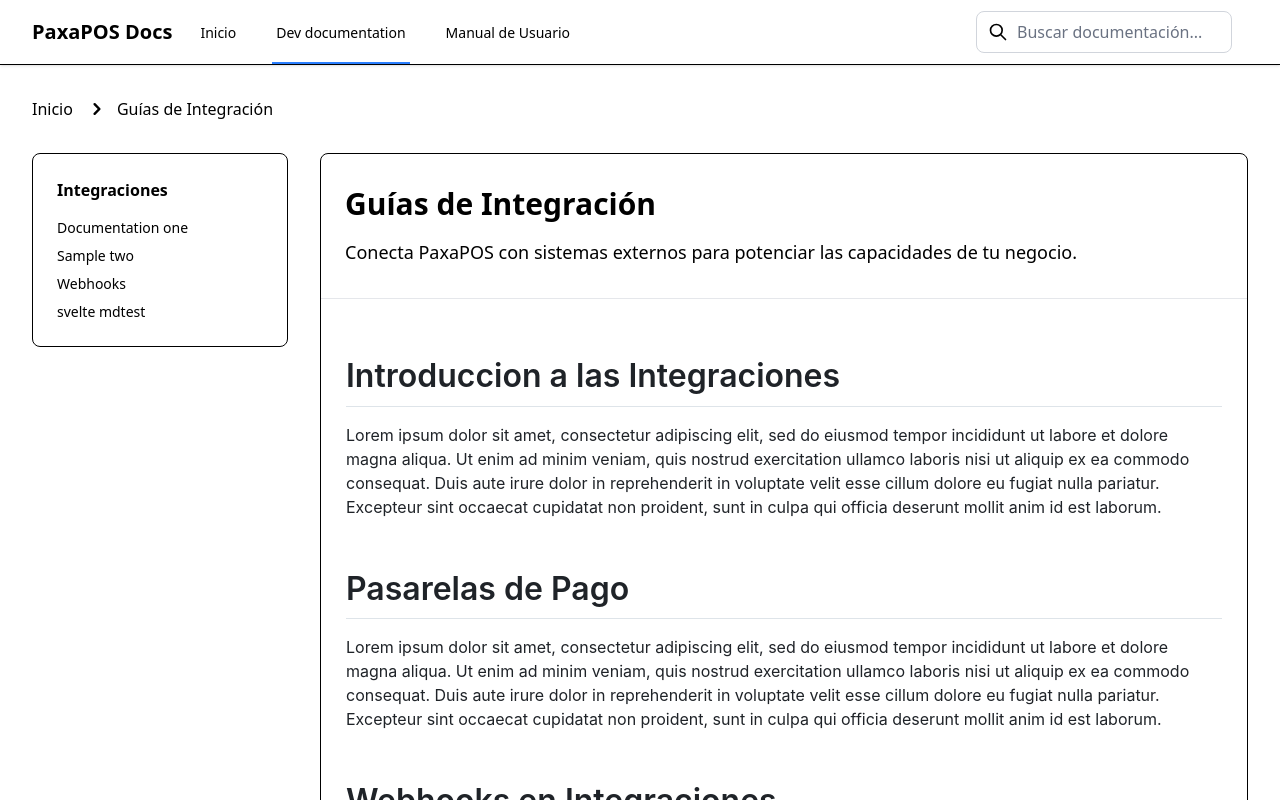
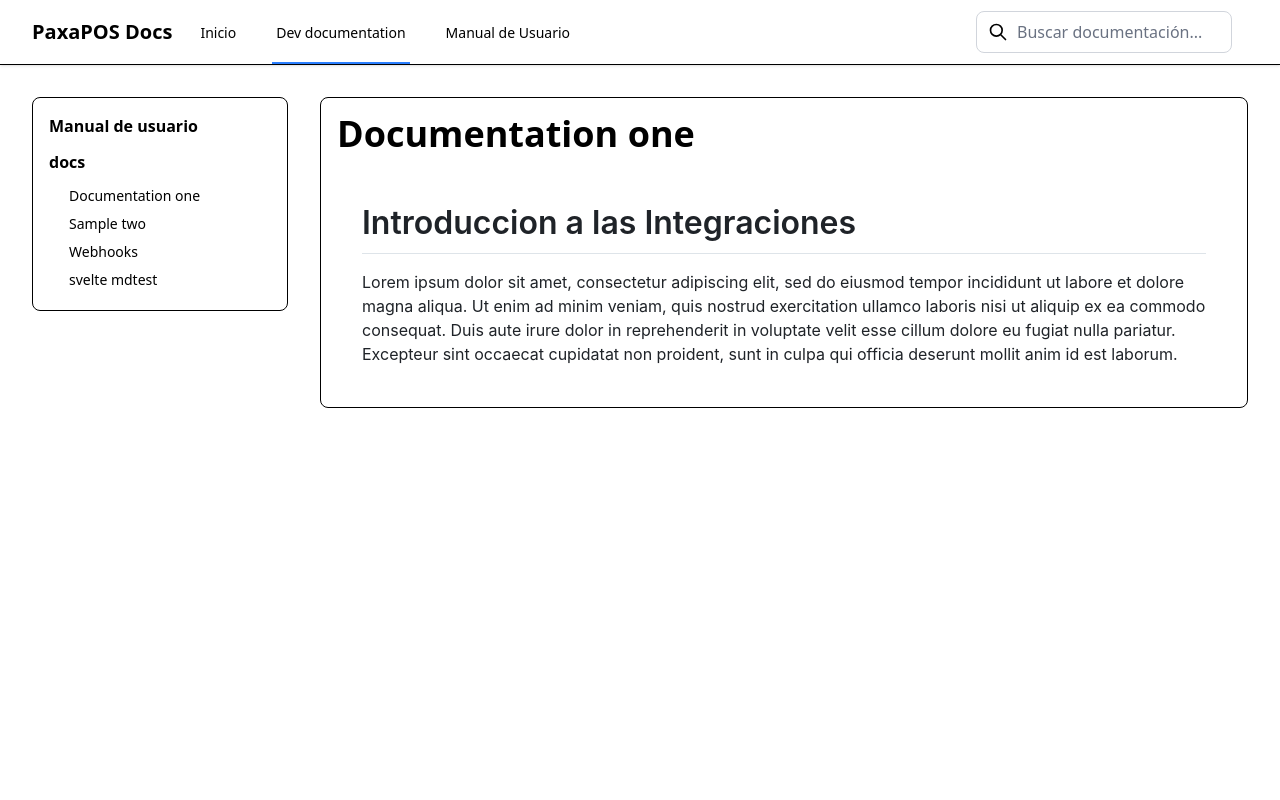
Before and after one commit to paxapos/documentation, a SvelteKit app: page /dev in a window 1280 px wide. Shown: the top 800 px of the page. Built offline with nearby package versions, Linux system fonts and the light colour scheme.

Commit message:
iniciando con el manual tecnico

```diff
--- a/src/routes/dev/+page.svelte
+++ b/src/routes/dev/+page.svelte
@@ -2,82 +2,126 @@
     import { onMount } from 'svelte';
     import { marked } from 'marked';
 
-	/**
-	 * @type {any[]}
-	 */
-	let html_content_list = []
+
+    let grouped_content = [];
+    let selectedModuleId = null;
+    let selectedModuleName = '';
+    let selectedModuleHtml = '';
+    let selectedModuleRawMarkdown = '';
+
     onMount(async () => {
         try {
-      		const modules = import.meta.glob('/src/routes/dev/docs/*.md', { query: '?raw', import: 'default' });
+            const modules = import.meta.glob('/src/routes/dev/docs/**/*.md', {
+                query: '?raw',
+                import: 'default'
+            });
             const files = Object.entries(modules);
-      		// @ts-ignore
-      		const htmlPromises = files.map(async ([path, loader]) => {
+
+            const contentMap = {};
+
+            for (const [path, loader] of files) {
                 const markdownText = await loader();
                 const fileName = path.split('/').pop();
-        		return {
-        		  	fileName,
-        		  	// @ts-ignore
-        		  	html: marked(markdownText)
-        		};
+                const folderName = path.split('/').slice(-2, -1)[0];
+                const cleanTitle = fileName.replace(/^\d+-/, '').replace('.md', '').replace(/-/g, ' ');
+                const id = fileName.replace('.md', '');
+
+                if (!contentMap[folderName]) {
+                    contentMap[folderName] = [];
+                }
+
+                contentMap[folderName].push({
+                    id,
+                    title: cleanTitle,
+                    html: marked(markdownText),
+                    rawMarkdown: markdownText
+                });
+            }
+
+            Object.values(contentMap).forEach(items => {
+                items.sort((a, b) => {
+                    const numA = parseInt(a.id.split('-')[0]);
+                    const numB = parseInt(b.id.split('-')[0]);
+                    return numA - numB;
+                });
             });
 
-    	  	html_content_list = await Promise.all(htmlPromises);
+            grouped_content = Object.entries(contentMap).map(([folder, items]) => ({
+                folder: folder.replace(/^\d+-/, '').replace(/-/g, ' '),
+                items
+            })).sort((a, b) => {
+                const numA = parseInt(a.folder.split('-')[0]);
+                const numB = parseInt(b.folder.split('-')[0]);
+                return numA - numB;
+            });
+
+            // Una vez que se carga todo el contenido, selecciona el primer módulo por defecto
+            if (grouped_content.length > 0 && grouped_content[0].items.length > 0) {
+                selectModule(
+                    grouped_content[0].items[0].id,
+                    grouped_content[0].items[0].title,
+                    grouped_content[0].items[0].html,
+                    grouped_content[0].items[0].rawMarkdown
+                );
+            }
+
         } catch (error) {
-    	  console.error('Failed to load markdown files:', error);
+            console.error('Error al cargar los módulos:', error);
         }
     });
+
+
+    function selectModule(id, title, htmlContent, rawMarkdown) {
+        selectedModuleId = id;
+        selectedModuleName = title;
+        selectedModuleHtml = htmlContent;
+        selectedModuleRawMarkdown = rawMarkdown;
+    }
+
+    function isSelected(id) {
+        return selectedModuleId === id;
+    }
+
 </script>
 
-<div class="max-w-7xl mx-auto px-4 sm:px-6 lg:px-8 py-8 dark:bg-gray-800 dark:text-white">
-	<!-- Breadcrumb -->
-	<nav class="flex mb-8" aria-label="Breadcrumb">
-		<ol class="inline-flex items-center space-x-1 md:space-x-3">
-			<li class="inline-flex items-center">
-				<a href="/" class="hover:text-blue-600">Inicio</a>
-			</li>
-			<li>
-				<div class="flex items-center">
-					<svg class="w-6 h-6" fill="currentColor" viewBox="0 0 20 20">
-						<path fill-rule="evenodd" d="M7.293 14.707a1 1 0 010-1.414L10.586 10 7.293 6.707a1 1 0 011.414-1.414l4 4a1 1 0 010 1.414l-4 4a1 1 0 01-1.414 0z" clip-rule="evenodd"></path>
-					</svg>
-					<span class="ml-1 md:ml-2">Guías de Integración</span>
+<div class="mx-auto max-w-7xl px-4 py-8 sm:px-6 lg:px-8 dark:bg-gray-800 dark:text-white">
+    <div class="flex flex-col gap-8 lg:flex-row">
+        <aside class="lg:w-64 flex-shrink-0">
+            <div class="rounded-lg border p-4">
+                <h3 class="mb-3 font-bold">Manual de usuario</h3>
+                <nav>
+                    {#each grouped_content as group}
+                        <div>
+                            <h4 class="mb-2 font-semibold">{group.folder}</h4>
+                            <nav class="space-y-0.4 pl-4">
+                                {#each group.items as item}
+                                    <button
+                                        on:click={() => selectModule(item.id, item.title, item.html)}
+                                        class="block w-full text-left text-sm p-1 rounded-md hover:text-blue-800 cursor-pointer
+                                        {isSelected(item.id) ? '' : ''}"
+                                    >
+                                        {item.title}
+                                    </button>
+                                {/each}
+                            </nav>
                         </div>
-			</li>
-		</ol>
-	</nav>
-
-	<div class="flex flex-col lg:flex-row gap-8">
-		<!-- Sidebar Navigation -->
-		<aside class="lg:w-64 flex-shrink-0">
-			<div class="rounded-lg border p-6 sticky top-24">
-				<h3 class="font-semibold mb-4">Integraciones</h3>
-				<nav class="space-y-2">
-				  	{#each html_content_list as item}
-				  	  	<a href="#{item.fileName.replace('.md', '')}" class="block text-sm hover:text-blue-800">
-				  	  	  	{item.fileName.replace('.md', '').replace(/-/g, ' ')}
-				  	  	</a>
                     {/each}
                 </nav>
             </div>
         </aside>
 
-		<!-- Main Content -->
-		<main class="flex-1 min-w-0">
-			<div class="rounded-lg border">
-				<!-- Header -->
-				<div class="px-6 py-8 border-b border-gray-200">
-					<h1 class="text-3xl font-bold mb-4">Guías de Integración</h1>
-					<p class="text-lg">
-						Conecta PaxaPOS con sistemas externos para potenciar las capacidades de tu negocio.
-					</p>
-				</div>
-				<div class="py-8 space-y-12">
-					{#each html_content_list as content}
-					  	<section id={content.fileName.replace('.md', '')} class="markdown-body markdown-paxapos">
-					    	{@html content.html}
+        <main class="min-w-0 flex-1">
+            <div class="rounded-lg border p-4"> {#if selectedModuleName}
+                    <h1 class="text-4xl font-bold mb-6">{selectedModuleName}</h1>
+                {/if}
+
+                {#if selectedModuleHtml}
+                    <section class="markdown-body markdown-paxapos" transition:fade={{ duration: 150 }}>
+                        {@html selectedModuleHtml}
                     </section>
-					{/each}
-				</div>
+                {:else}
+                    <p>Selecciona un módulo del menú lateral.</p>
+                {/if}
             </div>
         </main>
     </div>
```
Lines whose indentation alone changed are shown as unchanged.
